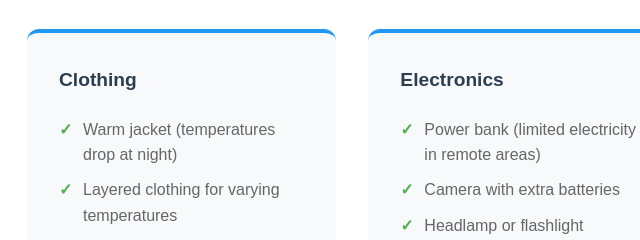
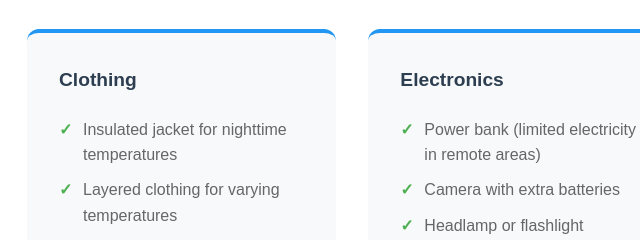
Before and after one commit to hassanrajput12/TravelEase, a plain HTML site: page src/Trip_Planner.html in a window 1280 px wide. Shown: the part 2707-2947 px from the top of the page, 117-757 px from the left. Drawn offline with Linux system fonts and the light colour scheme; a script that the page names is missing.

Commit message:
Update Trip_Planner.html

```diff
--- a/src/Trip_Planner.html
+++ b/src/Trip_Planner.html
@@ -132,7 +132,7 @@
                 <div class="packing-category">
                     <h4>Clothing</h4>
                     <ul class="packing-list">
-                        <li>Warm jacket (temperatures drop at night)</li>
+                        <li>Insulated jacket for nighttime temperatures</li>
                         <li>Layered clothing for varying temperatures</li>
                         <li>Comfortable trekking boots</li>
                         <li>Warm socks and thermal wear</li>
```
